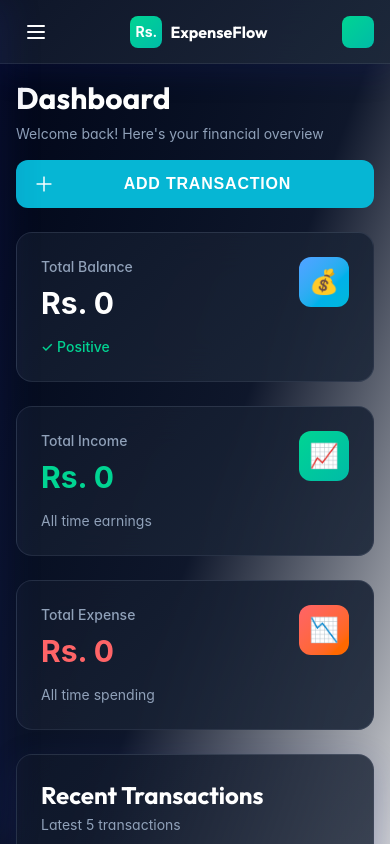
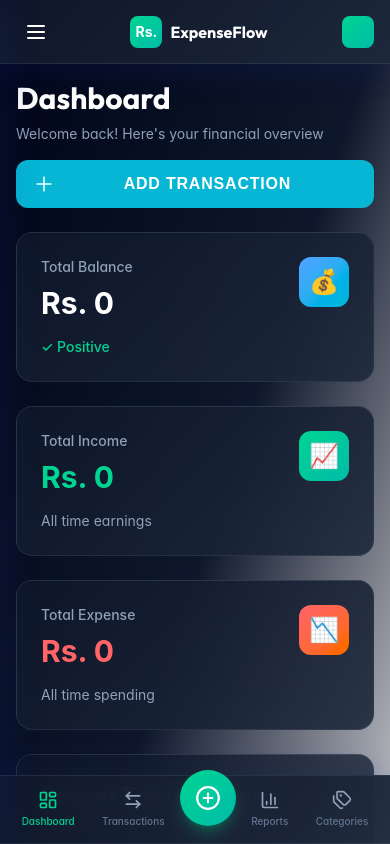
Before and after one commit to Usman8-dev/Expense-Tracker-FrontEnd-React-Js-, a React (Vite) app: page /dashboard in a window 390 px wide. Shown: the top 844 px of the page. Built offline with nearby package versions, Linux system fonts and the light colour scheme; no server answers; a web font is replaced by a local one.

Commit message:
add botton bar on Mobile view only

```diff
--- a/src/components/Navbar.jsx
+++ b/src/components/Navbar.jsx
@@ -1,6 +1,14 @@
 import { useState } from "react";
 import { useNavigate, useLocation } from "react-router-dom";
 import { useAuth } from "../context/AuthContext";
+import {
+  LayoutDashboard,
+  ArrowLeftRight,
+  PlusCircle,
+  BarChart3,
+  Tags,
+  User,
+} from "lucide-react";
 
 function Navbar() {
   const [isOpen, setIsOpen] = useState(false);
@@ -20,6 +28,14 @@ function Navbar() {
     { name: "Transaction", path: "/expenses/create", icon: "💳" },
     { name: "Categories", path: "/categories", icon: "📂" },
     { name: "Reports", path: "/expense/reports", icon: "📈" },
+  ];
+
+  const bottomNavLinks = [
+    { name: "Dashboard", path: "/dashboard", icon: LayoutDashboard },
+    { name: "Transactions", path: "/expenses/all", icon: ArrowLeftRight },
+    { name: "Add", path: "/expenses/create", icon: PlusCircle, isCenter: true },
+    { name: "Reports", path: "/expense/reports", icon: BarChart3 },
+    { name: "Categories", path: "/categories", icon: Tags },
   ];
 
   return (
@@ -233,6 +249,52 @@ function Navbar() {
           onClick={() => setIsOpen(false)}
         />
       )}
+
+      {/* Bottom Navigation - Mobile Only */}
+      <div className="fixed bottom-0 left-0 right-0 md:hidden z-40">
+        <div className="navbar-top border-t border-slate-700/50">
+          <div className="flex items-center justify-around px-2 py-2">
+            {bottomNavLinks.map((link) => {
+              const Icon = link.icon;
+              const active = isActive(link.path);
+
+              if (link.isCenter) {
+                return (
+                  <button
+                    key={link.path}
+                    onClick={() => navigate(link.path)}
+                    className="flex flex-col items-center justify-center -mt-6"
+                  >
+                    <div className="w-14 h-14 rounded-full bg-gradient-to-br from-emerald-400 to-teal-500 flex items-center justify-center shadow-lg shadow-emerald-500/30 hover:shadow-emerald-500/50 hover:scale-105 transition-all">
+                      <Icon size={26} className="text-white" />
+                    </div>
+                  </button>
+                );
+              }
+
+              return (
+                <button
+                  key={link.path}
+                  onClick={() => navigate(link.path)}
+                  className="flex flex-col items-center gap-1 px-3 py-1.5 min-w-[60px]"
+                >
+                  <Icon
+                    size={20}
+                    className={active ? "text-emerald-400" : "text-slate-400"}
+                  />
+                  <span
+                    className={`text-[10px] font-medium ${
+                      active ? "text-emerald-400" : "text-slate-500"
+                    }`}
+                  >
+                    {link.name}
+                  </span>
+                </button>
+              );
+            })}
+          </div>
+        </div>
+      </div>
     </>
   );
 }
--- a/src/components/layout.jsx
+++ b/src/components/layout.jsx
@@ -2,17 +2,10 @@ import { Outlet } from "react-router-dom";
 import Navbar from "./Navbar";
 
 function Layout() {
-//   return (
-//     <div>
-//       <Navbar />
-//       <Outlet /> {/* the matched child route renders here */}
-//     </div>
-//   );
-
-return (
+  return (
     <div className="flex">
       <Navbar />
-      <main className="ml-0 md:ml-64 w-full pt-16 md:pt-0 transition-all duration-300 bg-gradient-to-br from-slate-950 via-slate-900 to-slate-850 min-h-screen">
+      <main className="ml-0 md:ml-64 w-full pt-16 md:pt-0 pb-20 md:pb-0 transition-all duration-300 bg-gradient-to-br from-slate-950 via-slate-900 to-slate-850 min-h-screen">
         <div className="p-4 sm:p-6 lg:p-8">
           <Outlet />
         </div>
```
